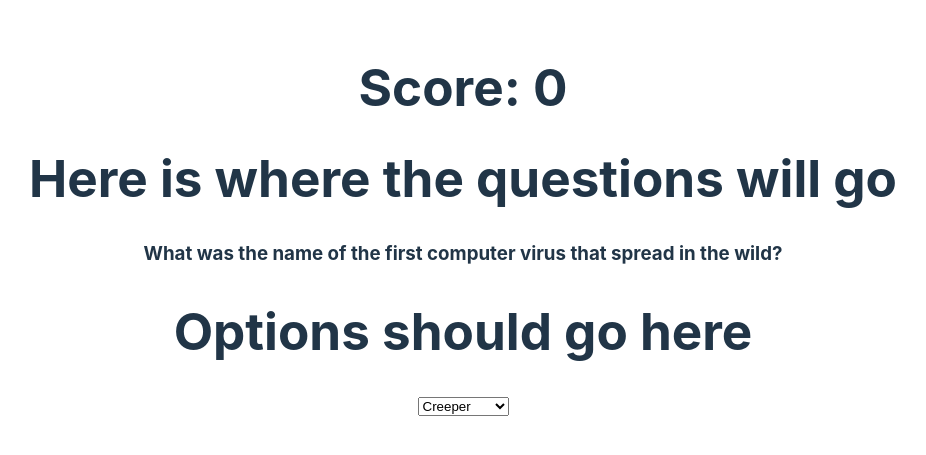
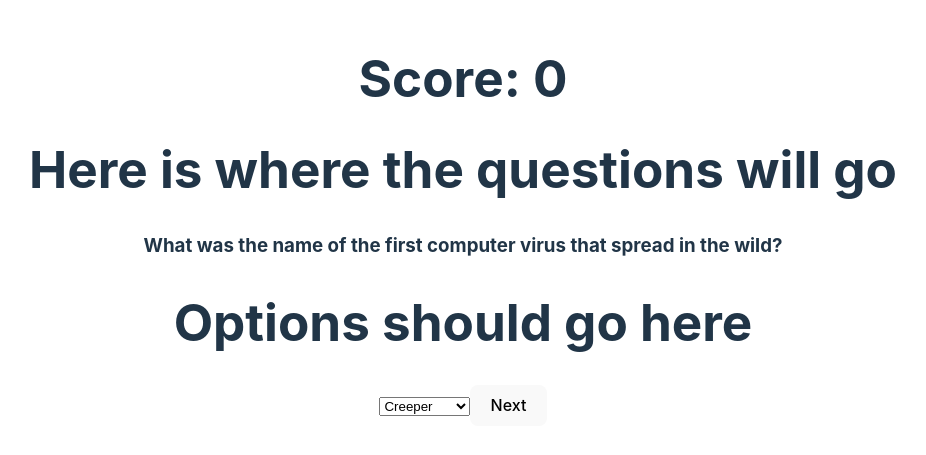
Before and after one commit to xiaowuuu/interactive_quiz, a React (Vite) app: page / in a window 1280 px wide. Shown: the part 179-634 px from the top of the page, without its empty margins (177-1103 px from the left). Built offline with nearby package versions, Linux system fonts and the light colour scheme.

Commit message:
we can advance to the next question by clicking the next button

```diff
--- a/src/containers/QuizContainer.jsx
+++ b/src/containers/QuizContainer.jsx
@@ -36,6 +36,11 @@ function QuizContainer() {
     console.log(`score: ${score}`);
     console.log(`selectedAnswer: ${selectedAnswer}`);
   };
+
+  const nextQuestion = () => {
+    setCurrentQUestionIndex(currentQuestionIndex + 1);
+  };
+
   return (
     <>
       <h1>Score: {score}</h1>
@@ -44,6 +49,7 @@ function QuizContainer() {
         options={options}
         handleAnswerSelect={handleAnswerSelect}
       />
+      <button onClick={nextQuestion}>Next</button>
     </>
   );
 }
```
